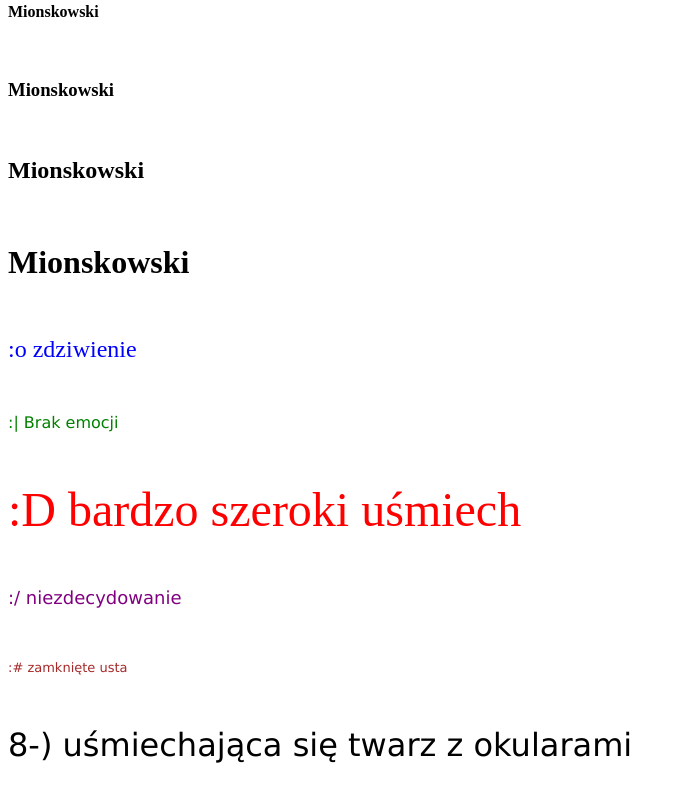
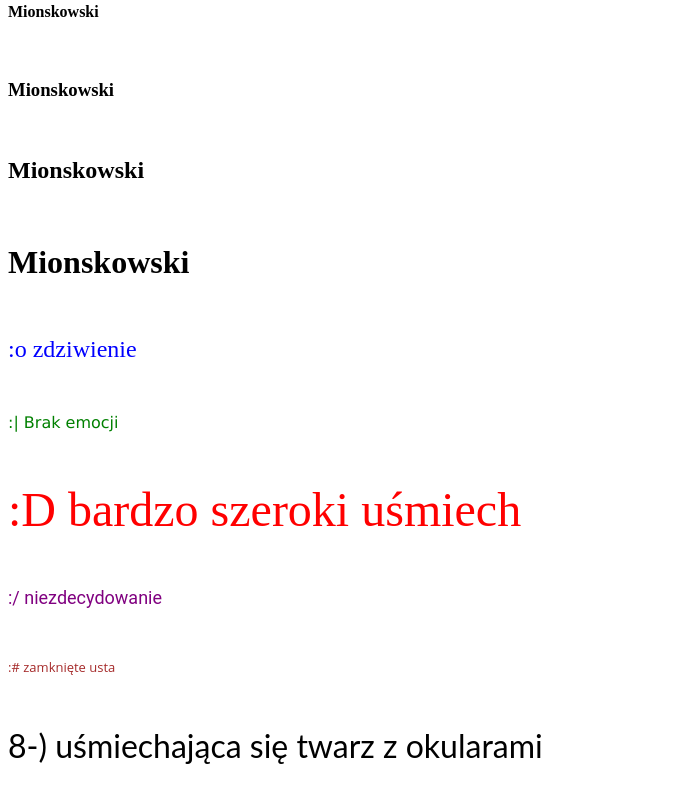
Before and after one commit to MichalMion/Mionskowski_1P_1_z1_14.09_g_20, a plain HTML site: page index.html in a window 1280 px wide. Shown: the part 722-1525 px from the top of the page, without its empty margins (0-685 px from the left). Drawn offline with Linux system fonts and the light colour scheme.

Commit message:
index.html

```diff
--- a/index.html
+++ b/index.html
@@ -24,8 +24,8 @@
 	<p> <font color="blue" size="5" face="Times New Roman"> :o zdziwienie </font> </p> <br>
 	<p> <font color="green" size="3" face="Verdana"> :| Brak emocji </font> </p> <br>
 	<p> <font color="red" size="7" face=""> :D bardzo szeroki uśmiech </font> </p> <br>
-	<p> <font color="purple" size="4" face="Verdana"> :/ niezdecydowanie </font> </p> <br>
-	<p> <font color="brown" size="2" face="Verdana"> :# zamknięte usta </font> </p> <br>
-	<p> <font color="black" size="6" face="Verdana"> 8-) uśmiechająca się twarz z okularami </font> </p> <br>
+	<p> <font color="purple" size="4" face="Roboto"> :/ niezdecydowanie </font> </p> <br>
+	<p> <font color="brown" size="2" face="Open Sans"> :# zamknięte usta </font> </p> <br>
+	<p> <font color="black" size="6" face="Lato"> 8-) uśmiechająca się twarz z okularami </font> </p> <br>
 	</body>
 </html>
```
